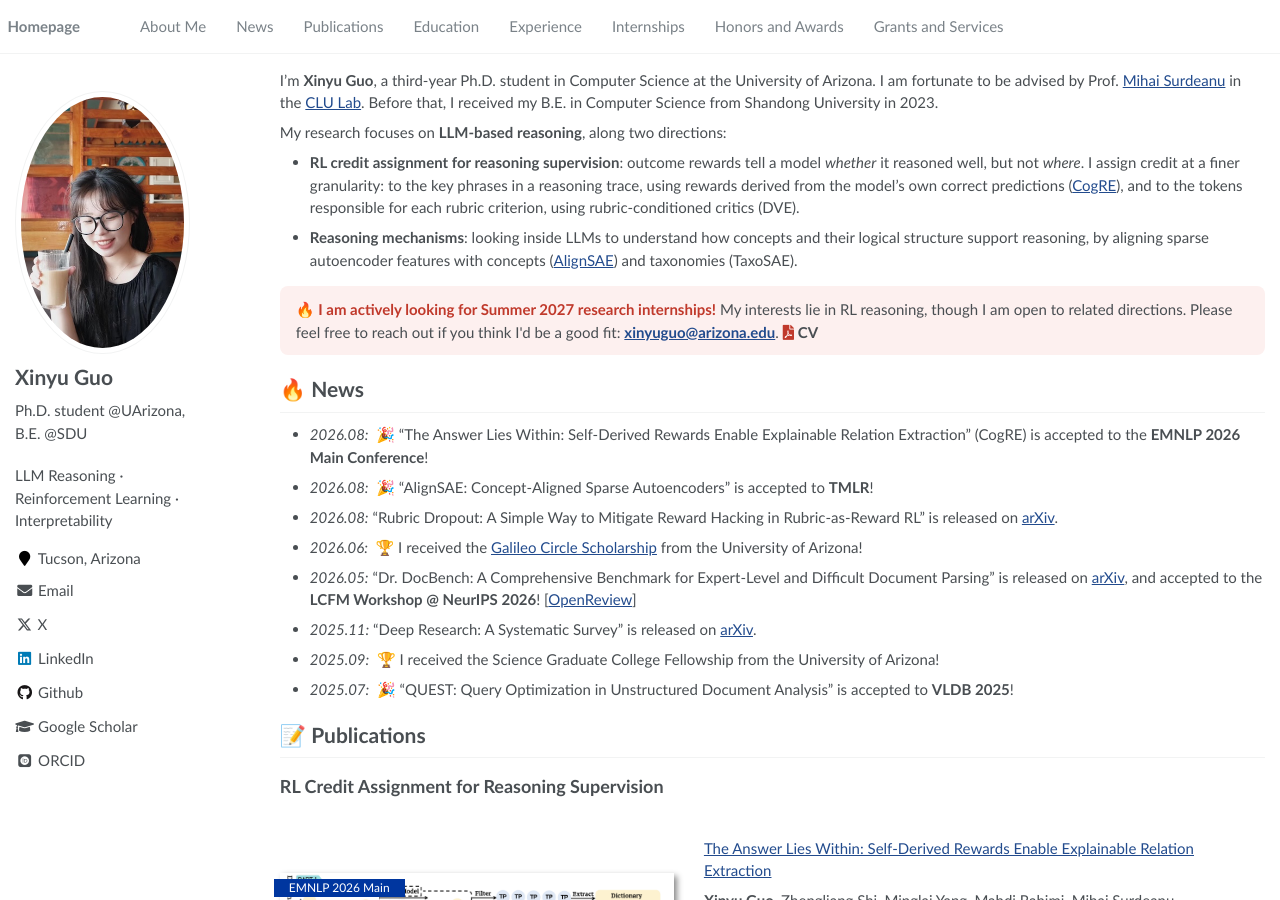
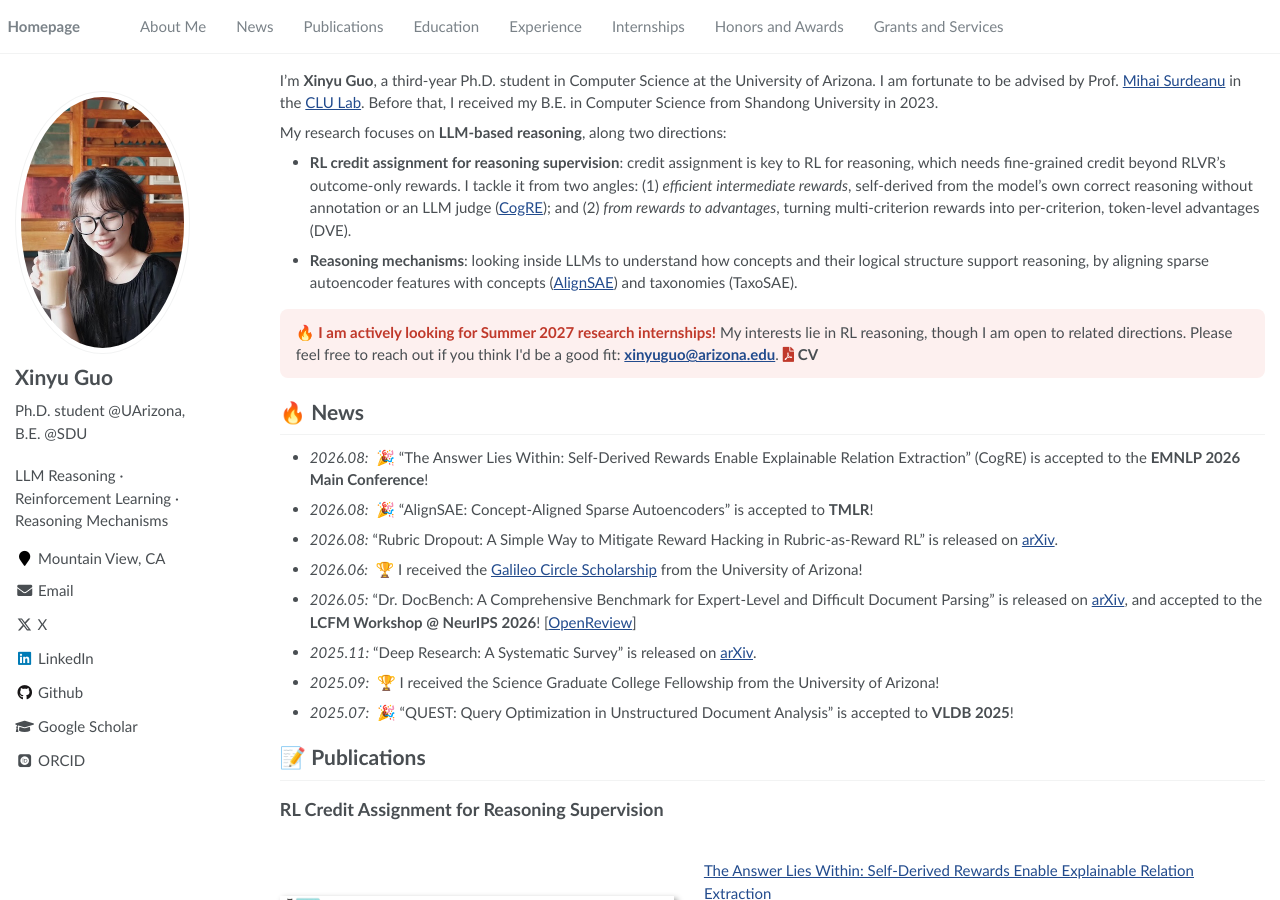
Before and after one commit to xinnyuguo/xinnyuguo.github.io, a Jekyll site: the page built from _pages/about.md, in a window 1280 px wide and 900 px high. Built offline with Jekyll 4.4.1, drawn with Linux system fonts in a browser that asks for light colours; some web fonts are replaced.

Commit message:
Sync homepage with latest CV
Update research overview, sidebar location and keywords, and CV.pdf.

Co-Authored-By: Claude Opus 5.5 (1M context) <noreply@anthropic.com>

```diff
--- a/_config.yml
+++ b/_config.yml
@@ -7,7 +7,7 @@
 
 # Site Settings
 title                    : "Xinyu Guo"
-description              : "LLM Reasoning · Reinforcement Learning · Interpretability"
+description              : "LLM Reasoning · Reinforcement Learning · Reasoning Mechanisms"
 repository               : "xinnyuguo/xinnyuguo.github.io"
 google_scholar_stats_use_cdn : true
 
@@ -24,7 +24,7 @@ author:
   name             : "Xinyu Guo"
   avatar           : "images/personal_image.jpg"
   bio              : "Ph.D. student @UArizona, B.E. @SDU"
-  location         : "Tucson, Arizona"
+  location         : "Mountain View, CA"
   employer         :
   pubmed           :
   googlescholar    : "https://scholar.google.com/citations?user=myYK2REAAAAJ"
--- a/_pages/about.md
+++ b/_pages/about.md
@@ -20,7 +20,7 @@ I'm **Xinyu Guo**, a third-year Ph.D. student in Computer Science at the Univers
 
 My research focuses on **LLM-based reasoning**, along two directions:
 
-- **RL credit assignment for reasoning supervision**: outcome rewards tell a model *whether* it reasoned well, but not *where*. I assign credit at a finer granularity: to the key phrases in a reasoning trace, using rewards derived from the model's own correct predictions ([CogRE](https://arxiv.org/abs/2510.06198)), and to the tokens responsible for each rubric criterion, using rubric-conditioned critics (DVE).
+- **RL credit assignment for reasoning supervision**: credit assignment is key to RL for reasoning, which needs fine-grained credit beyond RLVR's outcome-only rewards. I tackle it from two angles: (1) *efficient intermediate rewards*, self-derived from the model's own correct reasoning without annotation or an LLM judge ([CogRE](https://arxiv.org/abs/2510.06198)); and (2) *from rewards to advantages*, turning multi-criterion rewards into per-criterion, token-level advantages (DVE).
 - **Reasoning mechanisms**: looking inside LLMs to understand how concepts and their logical structure support reasoning, by aligning sparse autoencoder features with concepts ([AlignSAE](https://arxiv.org/abs/2512.02004)) and taxonomies (TaxoSAE).
 
 <div style="background:#fdf0ef; border-radius:8px; padding:12px 16px; margin:8px 0 4px;"><span style="color:#c0392b;"><strong>🔥 I am actively looking for Summer 2027 research internships!</strong></span> My interests lie in RL reasoning, though I am open to related directions. Please feel free to reach out if you think I'd be a good fit: <a href="mailto:xinyuguo@arizona.edu"><strong>xinyuguo@arizona.edu</strong></a>. <a href="/files/CV.pdf" style="white-space:nowrap; text-decoration:none; color:inherit;"><i class="fas fa-file-pdf" style="color:#c0392b;"></i> <strong>CV</strong></a></div>
```
Also changed, not shown: 1 other file.
